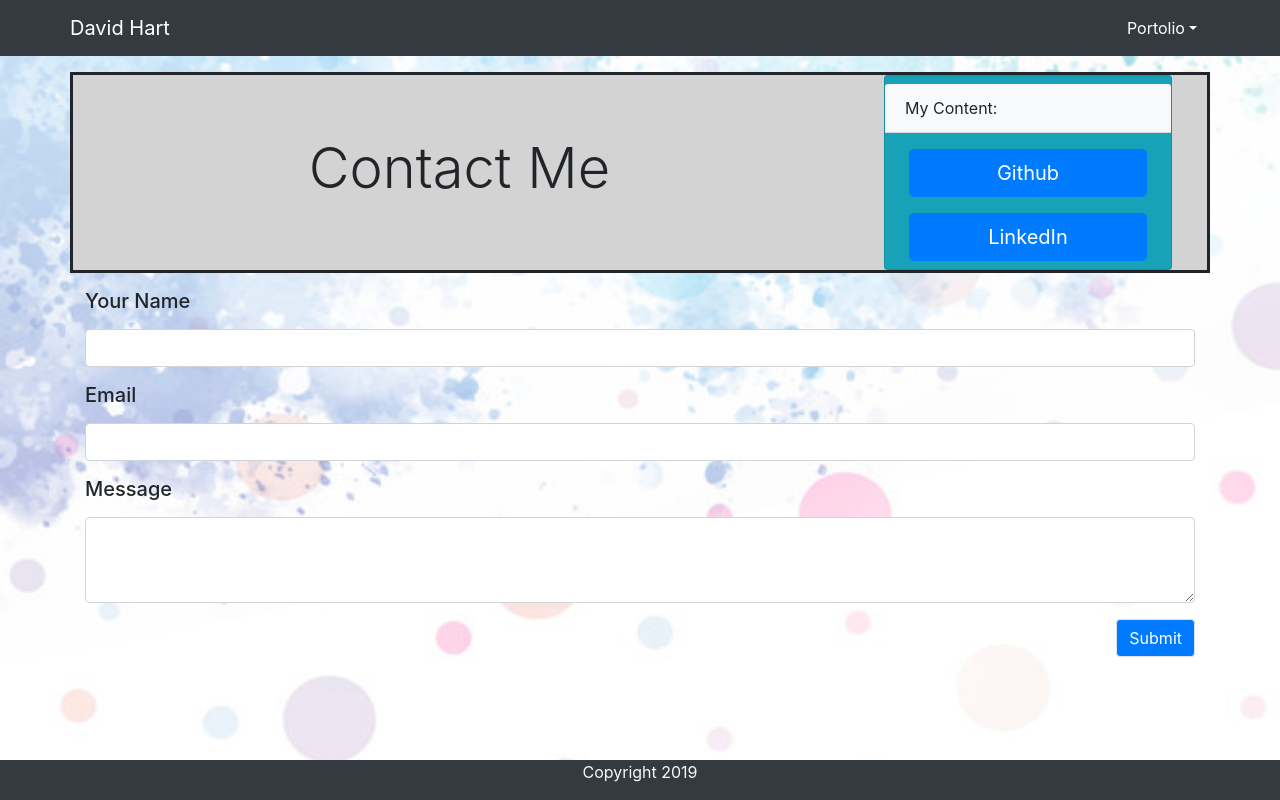
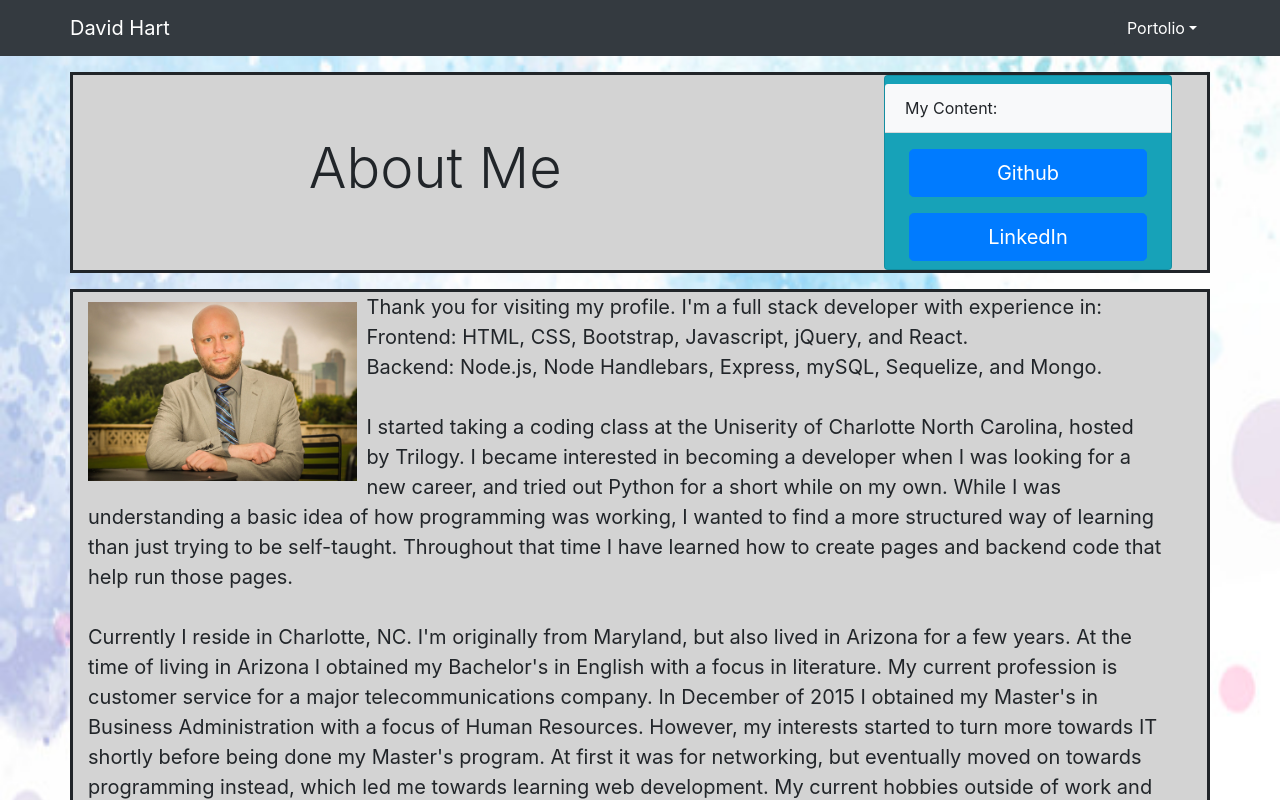
Before and after one commit to vilagen/Portfolio-Page, a React (Create React App) app in the folder client/: page / in a window 1280 px wide. Shown: the top 800 px of the page. Built offline with nearby package versions, Linux system fonts and the light colour scheme.

Commit message:
Updated contact page, email works, links between pages work.

```diff
--- a/client/src/App.js
+++ b/client/src/App.js
@@ -1,4 +1,5 @@
 import React from "react";
+import { BrowserRouter as Router, Route, Switch } from "react-router-dom";
 import Home from "./pages/Home"
 import Projects from "./pages/Projects"
 import Contact from "./pages/Contact"
@@ -6,9 +7,15 @@ import "./App.css";
 
 function App() {
     return (
-      <div>
-      <Contact></Contact>
-      </div>
+      <Router>
+        <div>
+          <Switch>
+            <Route exact path="/" component={Home} />
+            <Route exact path="/projects" component={Projects} />
+            <Route exact path="/contact" component={Contact} />
+          </Switch>
+        </div>
+      </Router>
     );
   }
 
--- a/client/src/components/Navbar/index.js
+++ b/client/src/components/Navbar/index.js
@@ -1,5 +1,6 @@
 import React from "react";
 import { Navbar, Container, Dropdown, DropdownButton } from 'react-bootstrap';
+import { LinkContainer } from "react-router-bootstrap";
 
 export default function Nav() {
 return (
@@ -9,9 +10,9 @@ return (
         <a className="navbar-brand" href="/">David Hart</a>
 
         <DropdownButton variant="dark" title="Portolio">
-          <Dropdown.Item href="/">Home</Dropdown.Item>
-          <Dropdown.Item href="/">Projects</Dropdown.Item>
-          <Dropdown.Item href="/">Contact</Dropdown.Item>
+          <LinkContainer to="/"><Dropdown.Item>Home</Dropdown.Item></LinkContainer>
+          <LinkContainer to="/projects"><Dropdown.Item>Projects</Dropdown.Item></LinkContainer>
+          <LinkContainer to="/contact"><Dropdown.Item>Contact</Dropdown.Item></LinkContainer>
         </DropdownButton>
 
       </Container>
--- a/client/src/pages/Contact.js
+++ b/client/src/pages/Contact.js
@@ -1,8 +1,7 @@
 import React, { Component } from "react";
-import { Container, Form, Button, InputGroup, FormControl } from "react-bootstrap";
+import { Container, Form, Button} from "react-bootstrap";
 import Nav from "../components/Navbar";
 import Title from "../components/Title";
-import Input from "../components/Input"
 import "./style.css"
 
 class Contact extends Component {
@@ -26,7 +25,7 @@ class Contact extends Component {
 		const link = `mailto:davhart85@gmail.com`
 		+ `?cc=${email}`
 		+ `&subject=` + encodeURIComponent(`Profile Email`)
-		+ `&body=` + encodeURIComponent(`Hello, my name is ${name}.\n\n${message}`);
+		+ `&body=` + encodeURIComponent(`Hello, my name is ${name}.\n\n${message}\n\n`);
 		window.location.href = link
 	}
 
@@ -35,16 +34,20 @@ class Contact extends Component {
 					<div>
 						<Nav></Nav>
 						<Title
-							name="Contact Me"></Title>
+						name="Contact Me">
+						</Title>
 
 							<Container>
 
 								<Form
+									noValidate
+									validated={this.state.validated}
 									onSubmit={this.submitEmail}>
 
 									<Form.Group>
 										<Form.Label><h5>Your Name</h5></Form.Label>
 										<Form.Control
+										required
 										type="text"
 										onChange={ (event) => {this.setState({name: event.target.value}); console.log(this.state.name)} }
 										/>
@@ -53,6 +56,7 @@ class Contact extends Component {
 									<Form.Group>
 										<Form.Label><h5>Email</h5></Form.Label>
 										<Form.Control
+										required
 										type="email"
 										onChange={ (event) => {this.setState({email: event.target.value}); console.log(this.state.email)} }
 										/>
@@ -61,8 +65,8 @@ class Contact extends Component {
 									<Form.Group>
 										<Form.Label><h5>Message</h5></Form.Label>
 										<textarea
+										required
 										className="form-control"
-											id="eMessage"
 										rows="3"
 										value={this.state.message}
 										onChange={ (event) => {this.setState({message: event.target.value}); console.log(this.state.message)} }>
@@ -70,9 +74,10 @@ class Contact extends Component {
 									</Form.Group>
 
 									<div className="d-flex flex-row-reverse">
-											<Button variant="primary" className="border"
+										<Button
+										variant="primary"
+										className="border"
 										type="submit"
-											id="eSubmit"
 										onClick={() => this.submitEmail(this.state.name, this.state.email, this.state.message)}>
 										Submit
 										</Button>
--- a/client/src/pages/Home.js
+++ b/client/src/pages/Home.js
@@ -46,14 +46,19 @@ class Home extends Component {
 								Master's in Business Administration with a focus of Human Resources. However, my interests started to turn more
 								towards IT shortly before being done my Master's program. At first it was for networking, but eventually moved
 								on towards programming instead, which led me towards learning web development. My current hobbies outside of
-								work and class includes hiking, karaoke, playing some video games, and at times trampoline dodgeball.
+								work and class includes hiking, karaoke, and at times trampoline dodgeball.
 
 								{"\n"}
 								{"\n"}
 
-								On this page you will find a link to show projects I have worked on that have helped me learn the content needed
-								towards being a full stack developer. You can use this site to also reach out to me as well via email. Thank you
-								for taking the time to read my bio and check this page.
+								On this page you will find a link to show some of the projects I have worked on that have helped me become a
+								full stack developer. You can view the rest of my projects on Github. You can use this site to also reach out
+								to me. Thank you for taking the time to read my bio and check this page.
+
+								{"\n"}
+								{"\n"}
+
+								Email: davhart85@gmail.com
 
 						</p>
 
--- a/package.json
+++ b/package.json
@@ -21,6 +21,7 @@
   },
   "dependencies": {
     "express": "^4.16.3",
-    "if-env": "^1.0.4"
+    "if-env": "^1.0.4",
+    "react-router-bootstrap": "^0.25.0"
   }
 }
```
Also changed, not shown: 1 other file (tests, documents, lock files or other folders). Lines whose indentation alone changed are shown as unchanged.
